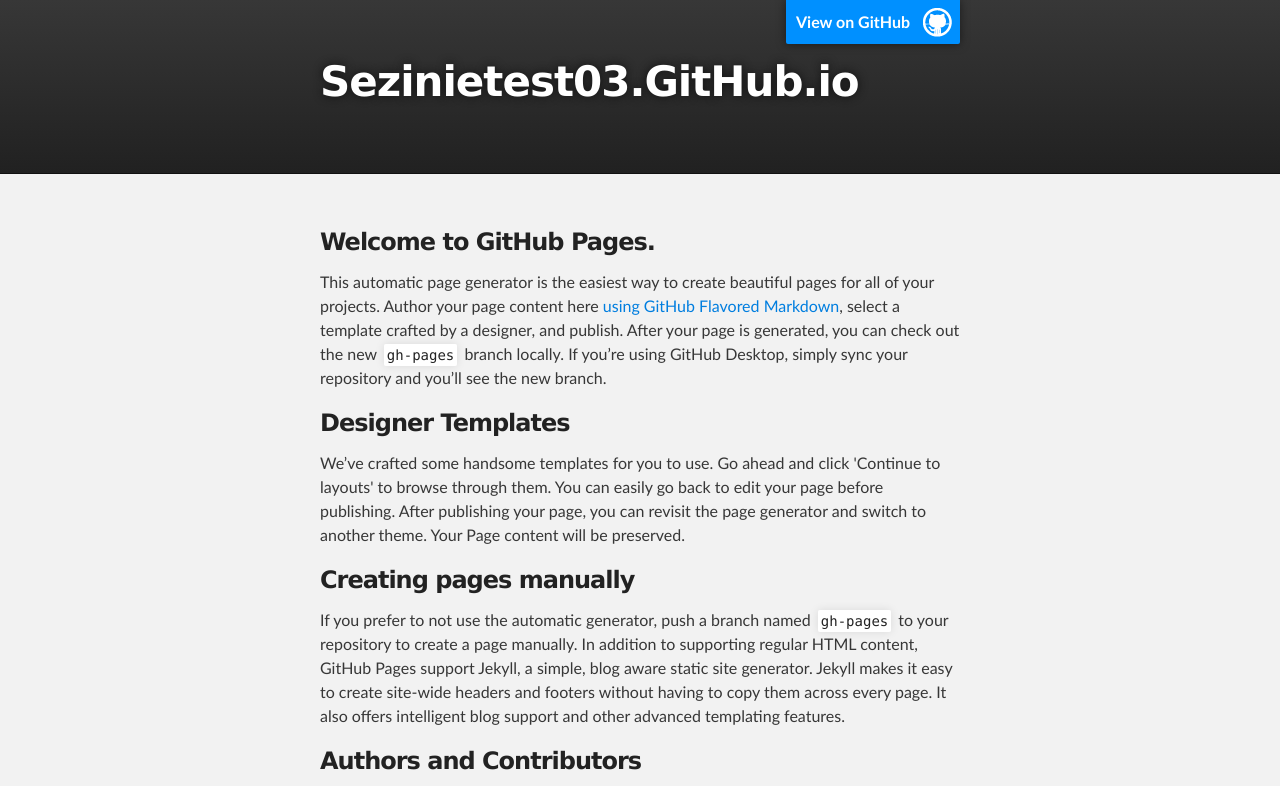
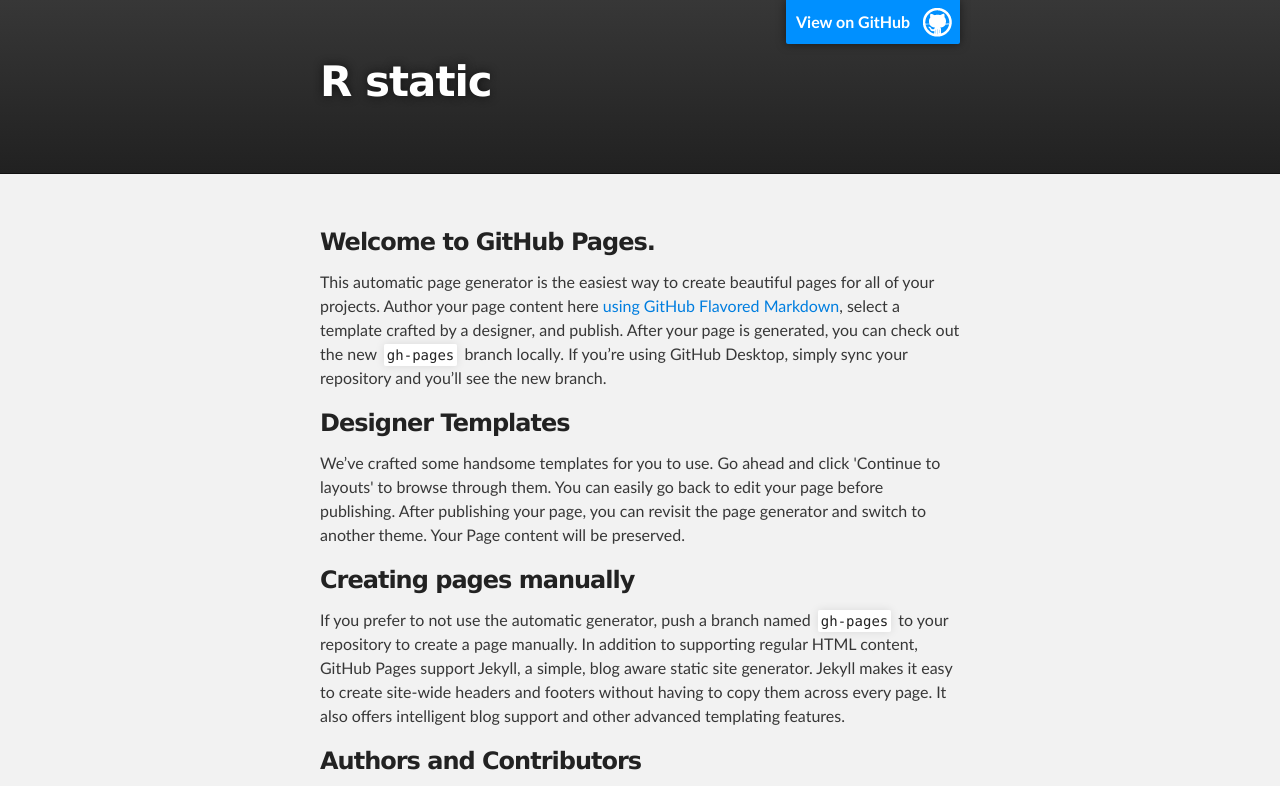
Before and after one commit to sezinietest03/sezinietest03.github.io, a plain HTML site: page index.html in a window 1280 px wide. Shown: the top 786 px of the page. Drawn offline with Linux system fonts and the light colour scheme.

Commit message:
Update index.html

```diff
--- a/index.html
+++ b/index.html
@@ -18,7 +18,7 @@
         <header class="inner">
           <a id="forkme_banner" href="https://github.com/sezinietest03">View on GitHub</a>
 
-          <h1 id="project_title">Sezinietest03.GitHub.io</h1>
+          <h1 id="project_title"> R static </h1>
           <h2 id="project_tagline"></h2>
 
         </header>
```
